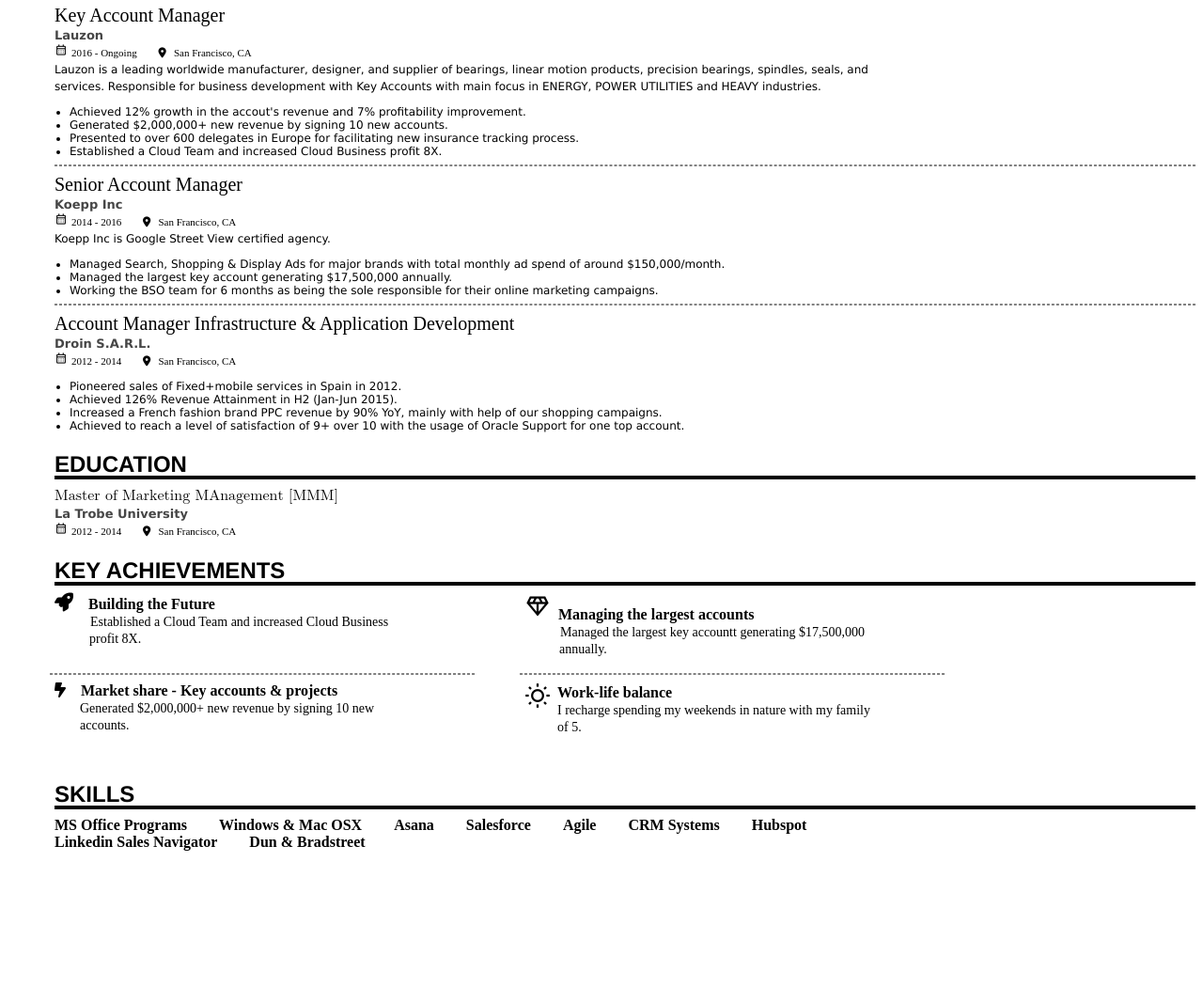
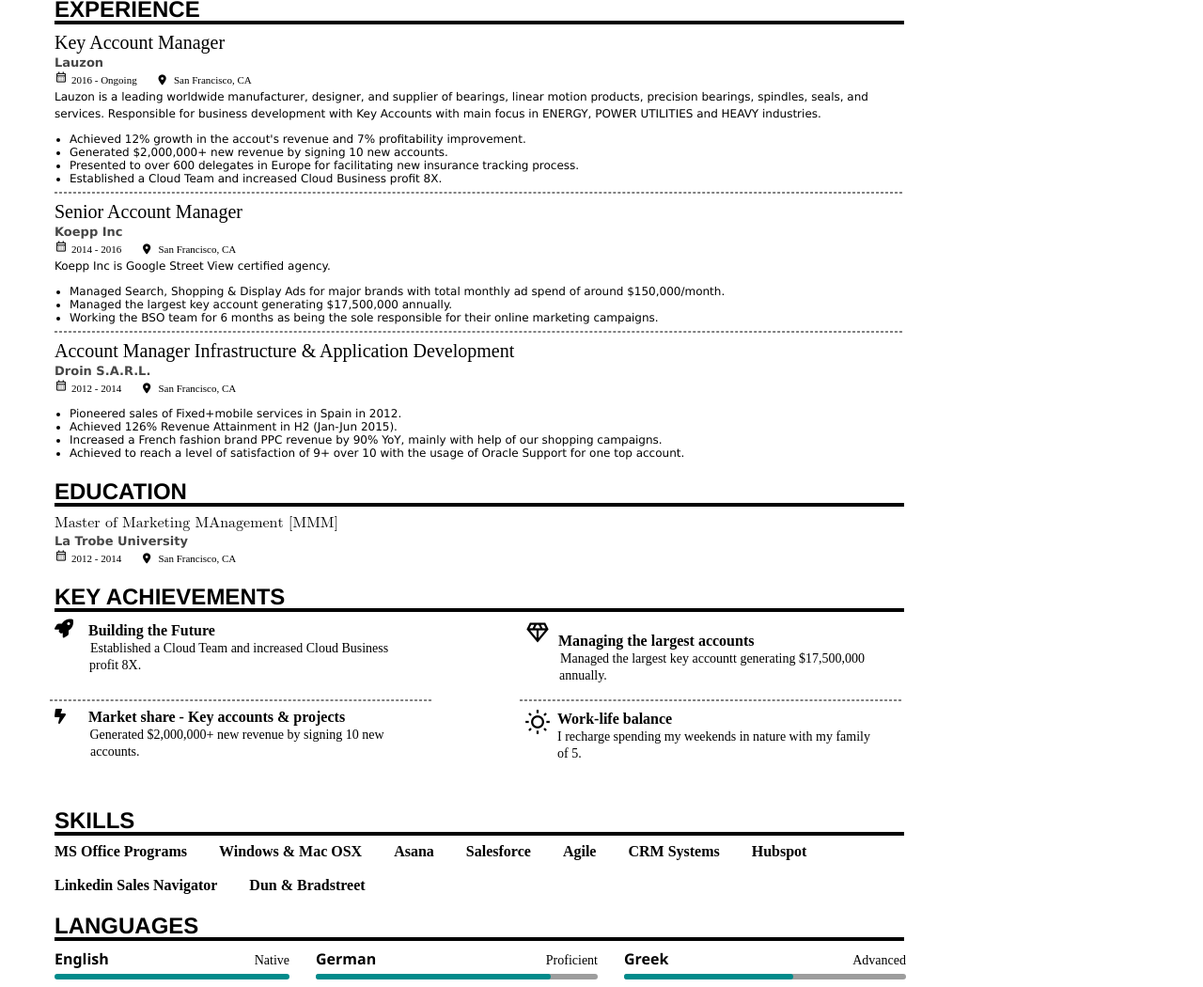
Before and after one commit to vasavadhanraj/Project, a plain HTML site: page index.html in a window 1280 px wide. Shown: the part 167-1217 px from the top of the page at 94% size. Before the commit the page ends 1080 px from the top, so only its background shows below. Drawn offline with nearby package versions, Linux system fonts and the light colour scheme.

Commit message:
Update File

```diff
--- a/document.css
+++ b/document.css
@@ -1,4 +1,5 @@
 .body-container{
+    margin-top: 50px;
     margin-left: 50px;
 }
 
@@ -57,6 +58,11 @@ h2{
 .hr1{
     border: 2px solid black;
     margin-top: -22px;
+}
+
+.hr-width{
+    margin-left: 0px;
+    width: 900px;
 }
 
 .material-symbols-outlined{
@@ -122,7 +128,7 @@ ul{
 
 .hr-size{
     margin-left: -5px;
-    width: 450px;
+    width: 404px;
 }
 
 .text-9{
@@ -131,7 +137,7 @@ ul{
 }
 
 .text-10{
-    margin-left: 27px;
+    margin-left: 38px;
 }
 
 .box-4-content-5{
@@ -149,11 +155,71 @@ ul{
 
 .box-5-content{
     text-align: center;
-    width: 200px;
     font-weight: bold;
     /* border-bottom: 1px solid black; */
 }
 
+
 .box5-p{
     padding-left: 30px;
 }
+
+/* .b-5{
+} */
+
+.box6-content{
+    display: flex;
+}
+
+.box6-1{
+    width: 250px;
+}
+
+.box6-2{
+    padding-left: 28px;
+    width: 300px;
+}
+
+.box6-3{
+    padding-left: 28px;
+}
+.box6-text{
+    font-weight: bold;
+    font-family: 'Segoe UI', Tahoma, Geneva, Verdana, sans-serif;
+}
+.box6-text2{
+    margin-top: 5px;
+    font-size: 14px;
+    float: right;
+}
+.line{
+    margin-top: 5px;
+    width: 250px;
+    border-radius: 20px;
+    height: 6px;
+    background-color: darkcyan;
+}
+
+.line2{
+    margin-top: 5px;
+    width: 300px;
+    border-radius: 20px;
+    height: 6px;
+    background-color: rgb(157, 157, 157);
+}
+
+.line3{
+    margin-top: -5.5px;
+    width: 250px;
+    border-radius: 20px;
+    height: 6px;
+    background-color: darkcyan;
+}
+
+.line4{
+    margin-top: -5.5px;
+    width: 180px;
+    border-radius: 20px;
+    height: 6px;
+    background-color: darkcyan;
+}
--- a/index.html
+++ b/index.html
@@ -31,7 +31,7 @@
             </div>
             <div class="box2">
                 <h2>EXPERIENCE</h2>
-                <hr class="hr1">
+                <hr class="hr1 hr-width">
                 <div class="content2">
                     <span class="info-1">Key Account Manager</span><br>
                     <span class="info-2"><b>Lauzon</b></span>
@@ -58,7 +58,7 @@
                                   <li> Established a Cloud Team and increased Cloud Business profit 8X.</li>
                                 </ul>
                         </span>
-                        <hr class="hr2">
+                        <hr class="hr2 hr-width">
                     </span>
                 </div>
                 <div class="content2-1">
@@ -84,7 +84,7 @@
                                   <li> Working the BSO team for 6 months as being the sole responsible for their online marketing campaigns.</li>
                                 </ul>
                         </span>
-                        <hr class="hr2">
+                        <hr class="hr2 hr-width">
                 </div>
                 <div class="content2-1">
                     <span class="info-1">Account Manager Infrastructure & Application Development</span><br>
@@ -113,7 +113,7 @@
         </div>
         <div class="box3">
             <h2>EDUCATION</h2>
-            <hr class="hr1">
+            <hr class="hr1 hr-width">
             <span class="info-3">Master of Marketing MAnagement [MMM]</span><br>
             <span class="info-2"><b>La Trobe University</b></span><br>
             <span>
@@ -130,7 +130,7 @@
         </div>
         <div class="box4">
             <h2>KEY ACHIEVEMENTS</h2>
-            <hr class="hr1">
+            <hr class="hr1 hr-width">
             <div class="box-4-container">
                 <div class="box-4-content-1 content">
                     <span class="icon">
@@ -151,8 +151,8 @@
                 <div class="box-4-content-3 content">
                     <hr class="hr2 hr-size">
                     <i class="fa-solid fa-bolt-lightning"></i>
-                    <span><b>&nbsp;&nbsp;  Market share - Key accounts & projects</b></span><br>
-                    <span class="text-9"> Generated $2,000,000+ new revenue by signing 10 new<br> <span class="text-10">accounts.</span></span>
+                    <span><b>&nbsp;&nbsp;&nbsp;&nbsp;  Market share - Key accounts & projects</b></span><br>
+                    <span class="text-9">&nbsp;&nbsp; Generated $2,000,000+ new revenue by signing 10 new<br> <span class="text-10">accounts.</span></span>
                 </div>
                 <div class="box-4-content-4 content">
                     <hr class="hr2 hr-size">
@@ -162,24 +162,50 @@
                     <div class="box-4-content-5">
                         <span><b>Work-life balance</b></span><br>
                         <span class="text-11"> I recharge spending my weekends in nature with my family<br> <span class="text-12">of 5.</span></span>
-
                     </div>
                 </div>
             </div>
         </div>
         <div class="box5">
             <h2>SKILLS</h2>
-            <hr class="hr1">
+            <hr class="hr1 hr-width">
             <div class="box-5-container">
-                <span class="box-5-content">MS Office Programs</span>
-                <span class="box-5-content box5-p">Windows & Mac OSX</span>
-                <span class="box-5-content box5-p">Asana</span>
-                <span class="box-5-content box5-p">Salesforce</span>
-                <span class="box-5-content box5-p">Agile</span>
-                <span class="box-5-content box5-p">CRM Systems</span>
-                <span class="box-5-content box5-p">Hubspot</span><br>
-                <span class="box-5-content">Linkedin Sales Navigator</span>
-                <span class="box-5-content box5-p">Dun & Bradstreet</span>
+                <span class="box-5-content b-5">MS Office Programs</span>
+                <span class="box-5-content box5-p b-5">Windows & Mac OSX</span>
+                <span class="box-5-content box5-p b-5">Asana</span>
+                <span class="box-5-content box5-p b-5">Salesforce</span>
+                <span class="box-5-content box5-p b-5">Agile</span>
+                <span class="box-5-content box5-p b-5">CRM Systems</span>
+                <span class="box-5-content box5-p b-5">Hubspot</span><br><br>
+                <span class="box-5-content b-5">Linkedin Sales Navigator</span>
+                <span class="box-5-content box5-p b-5">Dun & Bradstreet</span>
+            </div>
+        </div>
+        <div class="box6">
+            <h2>LANGUAGES</h2>
+            <hr class="hr1 hr-width">
+            <div class="box6-content">
+                <div class="box6-1">
+                    <span class="box6-text ">English</span>
+                    <span class="box6-text2 ">Native</span>
+                    <div class="line"></div>
+                </div>
+                <div class="box6-2">
+                    <span class="box6-text ">German</span>
+                    <span class="box6-text2 ">Proficient</span>
+                    <div class="box6-line">
+                        <div class="line2"></div>
+                        <div class="line3"></div>
+                    </div>
+                </div>
+                <div class="box6-3">
+                    <span class="box6-text ">Greek</span>
+                    <span class="box6-text2 ">Advanced</span>
+                    <div class="box6-line">
+                        <div class="line2"></div>
+                        <div class="line4"></div>
+                    </div>
+                </div>
             </div>
         </div>
     </div>
```
